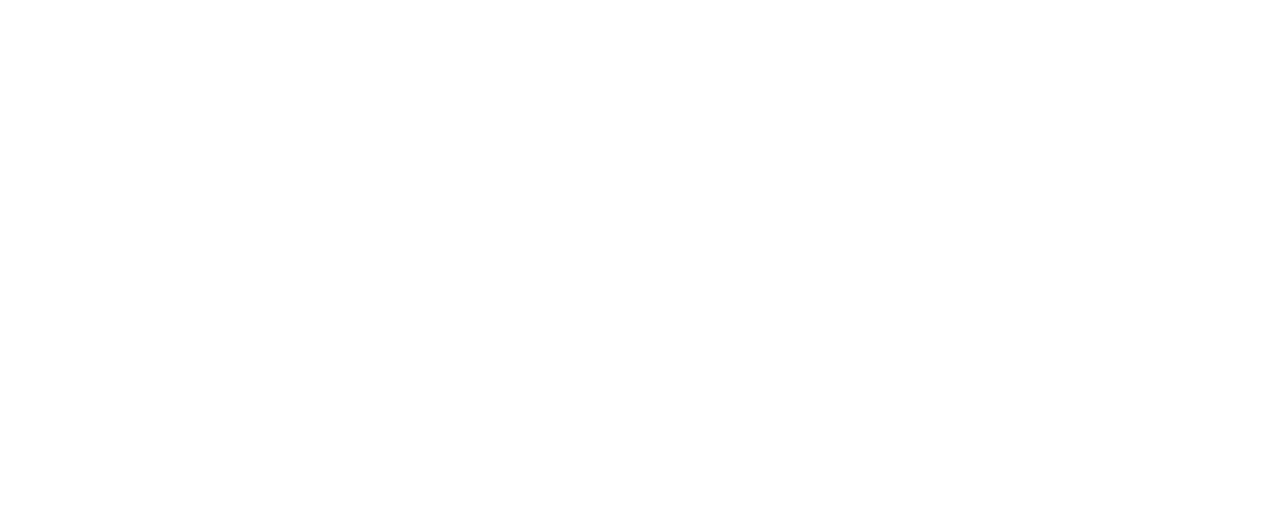
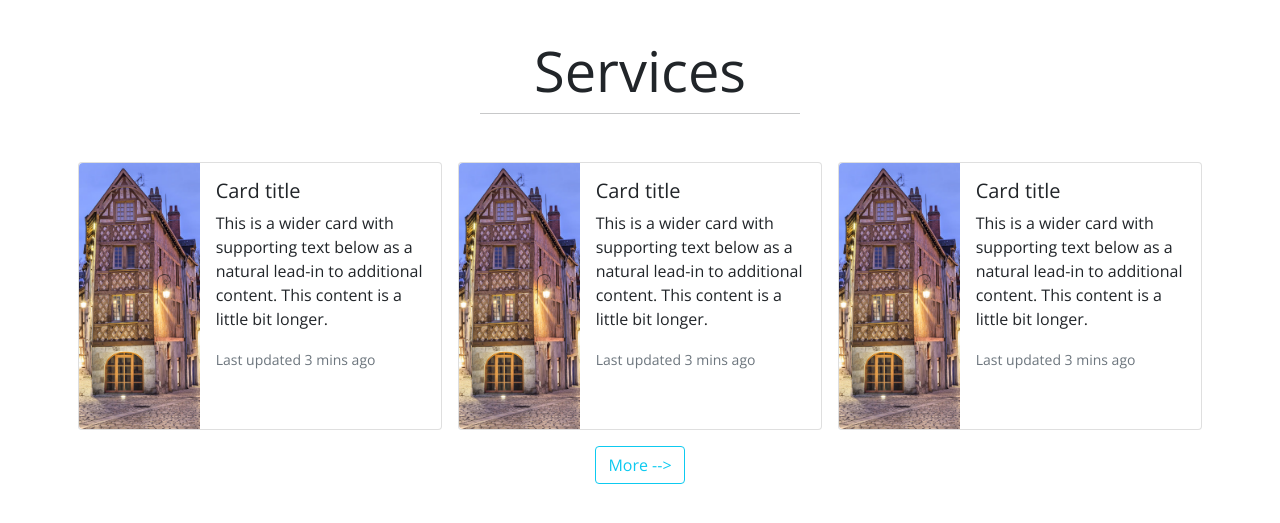
Before and after one commit to rishiraj88/lebenslauf, a plain HTML site: page index.html in a window 1280 px wide. Shown: the part 1363-1886 px from the top of the page. Before the commit the page ends 1408 px from the top, so only its background shows below. Drawn offline with nearby package versions, Linux system fonts and the light colour scheme.

Commit message:
Services section added.

```diff
--- a/css/styles.css
+++ b/css/styles.css
@@ -15,6 +15,16 @@
     min-width: 100%;
     max-height: 100%;
 }
+
+.img_services {
+    height: 100%;
+    width: 100%;
+}
+.services .row>* {
+    padding-right: 0;
+    padding-left: 0;
+}
+
 /* media queries for responsive UI */
 /* X-Small devices (portrait phones, less than 576px) */
 /* No media query for `xs` since this is the default in Bootstrap */
--- a/index.html
+++ b/index.html
@@ -140,8 +140,9 @@
   <!--about us start-->
   <section class="main_heading my-5">
     <div class="text-center text-capitalize">
-        <h1 class="display-4">about us</h1>
-        <hr class="w-25 mx-auto"/>
+        <h1 class="display-4">about me</h1>
+        <hr class="w-25 mx-auto my-2"/>
+        </div>
         <div class="container">
             <div class="row my-5" >
                 <div class="col-lg-6 col-md-6 col-12 col-xxl-6">
@@ -160,9 +161,75 @@
                 </div>
             </div>
         </div>
-    </div>
+    <!-- </div> -->
   </section>
   <!--about us end-->
+<!-- services start -->
+<section class="main_heading my-5">
+    <div class="text-center">
+        <h1 class="display-4">Services</h1>
+        <hr class="w-25 mx-auto my-2"/>
+        </div>
+        <div class="container services">
+            <div class="row my-5" >
+                <div class="col-md-4 col-10 col-xxl-4 mx-auto">
+                    <div class="card mb-3 mx-2" style="max-width: 540px;">
+                        <div class="row g-0">
+                          <div class="col-md-4">
+                            <img src="img/caesar.png" class="img-fluid rounded-start img_services" alt="aerial view from aeroplane">
+                          </div>
+                          <div class="col-md-8">
+                            <div class="card-body">
+                              <h5 class="card-title">Card title</h5>
+                              <p class="card-text">This is a wider card with supporting text below as a natural lead-in to additional content. This content is a little bit longer.</p>
+                              <p class="card-text"><small class="text-muted">Last updated 3 mins ago</small></p>
+                            </div>
+                          </div>
+                        </div>
+                      </div>
+                </div>
+                <div class="col-md-4 col-10 col-xxl-4 mx-auto">
+                    <div class="card mb-3 mx-2" style="max-width: 540px;">
+                        <div class="row g-0">
+                          <div class="col-md-4">
+                            <img src="img/caesar.png" class="img-fluid rounded-start img_services" alt="aerial view from aeroplane">
+                          </div>
+                          <div class="col-md-8">
+                            <div class="card-body">
+                              <h5 class="card-title">Card title</h5>
+                              <p class="card-text">This is a wider card with supporting text below as a natural lead-in to additional content. This content is a little bit longer.</p>
+                              <p class="card-text"><small class="text-muted">Last updated 3 mins ago</small></p>
+                            </div>
+                          </div>
+                        </div>
+                      </div>
+                </div>
+                <div class="col-md-4 col-10 col-xxl-4 mx-auto">
+                    <div class="card mb-3 mx-2" style="max-width: 540px;">
+                        <div class="row g-0">
+                          <div class="col-md-4">
+                            <img src="img/caesar.png" class="img-fluid rounded-start img_services" alt="aerial view from aeroplane">
+                          </div>
+                          <div class="col-md-8">
+                            <div class="card-body">
+                              <h5 class="card-title">Card title</h5>
+                              <p class="card-text">This is a wider card with supporting text below as a natural lead-in to additional content. This content is a little bit longer.</p>
+                              <p class="card-text"><small class="text-muted">Last updated 3 mins ago</small></p>
+                            </div>
+                          </div>
+                        </div>
+                      </div>
+                </div>
+                <div class="text-center">
+                    <button type="button" class="btn btn-outline-info" data-bs-toggle="tooltip" data-bs-placement="right" title="View more services"
+                    >More --></button>
+                </div>
+
+            </div>
+        </div>
+    </section>
+<!-- services end -->
+
 <script src="https://cdn.jsdelivr.net/npm/bootstrap@5.0.2/dist/js/bootstrap.bundle.min.js" integrity="sha384-MrcW6ZMFYlzcLA8Nl+NtUVF0sA7MsXsP1UyJoMp4YLEuNSfAP+JcXn/tWtIaxVXM" crossorigin="anonymous"></script>
 <script>
     var tooltipTriggerList = [].slice.call(document.querySelectorAll('[data-bs-toggle="tooltip"]'))
```
Also changed, not shown: img/aerial.jpg (added), img/caesar.png (added).
